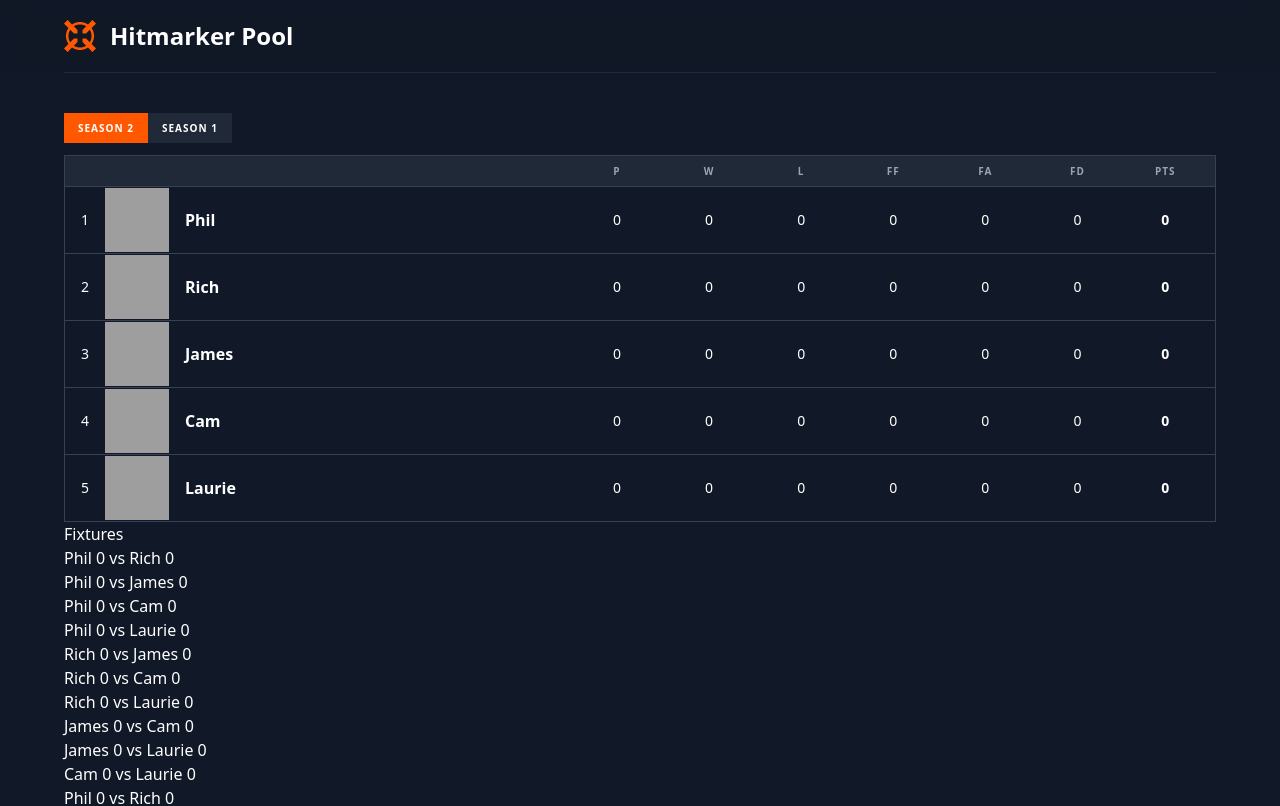
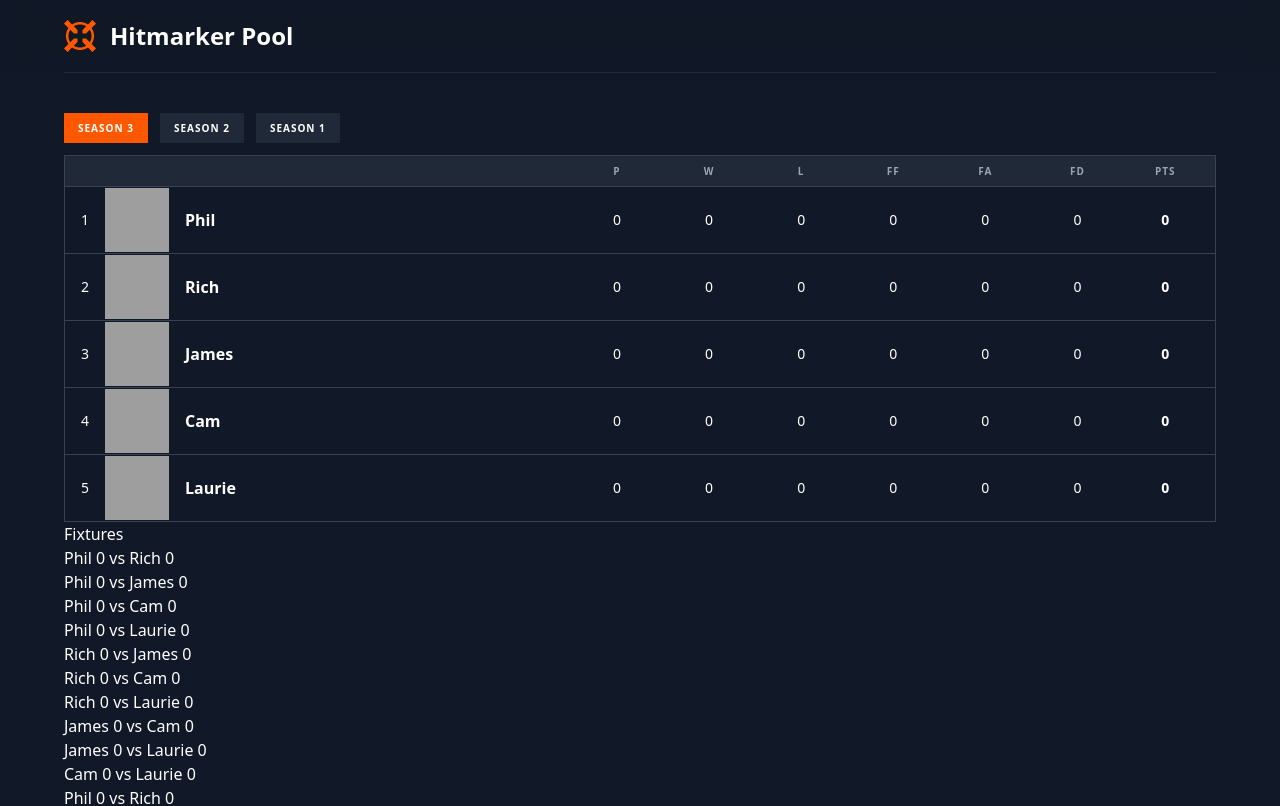
Before and after one commit to hitmarkerjobs/pool, a Vue app: page / in a window 1280 px wide. Shown: the top 806 px of the page. Built offline with nearby package versions, Linux system fonts and the light colour scheme; grey boxes are pictures that could not be loaded; a web font is replaced by a local one.

Commit message:
season 1

```diff
--- a/data/seasons.json
+++ b/data/seasons.json
@@ -2,11 +2,28 @@
   {
     "id": 1,
     "title": "Season 1",
-    "rounds": 1,
+    "rounds": 2,
     "matches": [
-      { "James": 1, "Phil": 2 },
-      { "Cam": 0, "Rich": 2 },
-      { "Laurie": 2, "Phil": 1 }
+      { "Phil": 0, "Rich": 2 },
+      { "Phil": 1, "Rich": 2 },
+      { "Phil": 1, "James": 2 },
+      { "Phil": 0, "James": 2 },
+      { "Phil": 2, "Cam": 0 },
+      { "Phil": 2, "Cam": 1 },
+      { "Phil": 2, "Laurie": 0 },
+      { "Phil": 2, "Laurie": 0 },
+      { "Rich": 2, "James": 0 },
+      { "Rich": 1, "James": 2 },
+      { "Rich": 2, "Cam": 1 },
+      { "Rich": 2, "Cam": 0 },
+      { "Rich": 2, "Laurie": 0 },
+      { "Rich": 2, "Laurie": 0 },
+      { "James": 0, "Cam": 2 },
+      { "James": 2, "Cam": 1 },
+      { "James": 0, "Laurie": 2 },
+      { "James": 2, "Laurie": 1 },
+      { "Cam": 0, "Laurie": 2 },
+      { "Cam": 2, "Laurie": 0 }
     ],
     "players": ["Phil", "Rich", "James", "Cam", "Laurie"]
   },
@@ -16,5 +33,12 @@
     "rounds": 3,
     "matches": [],
     "players": ["Phil", "Rich", "James", "Cam", "Laurie"]
+  },
+  {
+    "id": 3,
+    "title": "Season 3",
+    "rounds": 3,
+    "matches": [],
+    "players": ["Phil", "Rich", "James", "Cam", "Laurie"]
   }
 ]
--- a/src/views/Index.vue
+++ b/src/views/Index.vue
@@ -79,10 +79,9 @@ const standings = computed(() => {
 </script>
 
 <template>
-  <nav class="flex flex-wrap mb-3">
+  <nav class="flex flex-wrap gap-3 mb-3">
     <button v-for="season in seasons" :key="season" @click="activeSeason = season" :class="[ activeSeason === season ? 'bg-brand' : 'bg-gray-800 hover:bg-gray-700', 'text-xxs font-semibold uppercase tracking-widest px-3.5 py-2' ]">{{ season.title }}</button>
   </nav>
-
 
   <table class="min-w-full border border-gray-700">
     <thead class="bg-gray-800 border-b border-gray-700">
```
